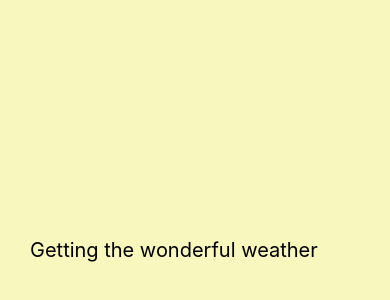
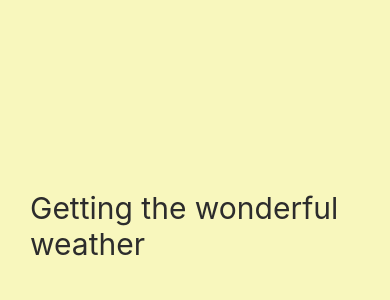
Before and after one commit to chohyeryung/Weather-App, a React Native app: screen / in a window 390 px wide. Shown: the part 482-782 px from the top of the page. Built offline with nearby package versions, Linux system fonts and the light colour scheme.

Commit message:
Change text style

```diff
--- a/Loading.js
+++ b/Loading.js
@@ -16,6 +16,7 @@ const styles = StyleSheet.create({
         paddingVertical:100,
     },
     text:{
-        fontSize:20,
+        fontSize:30,
+        color:"#2c2c2c",
     }
 });
```
